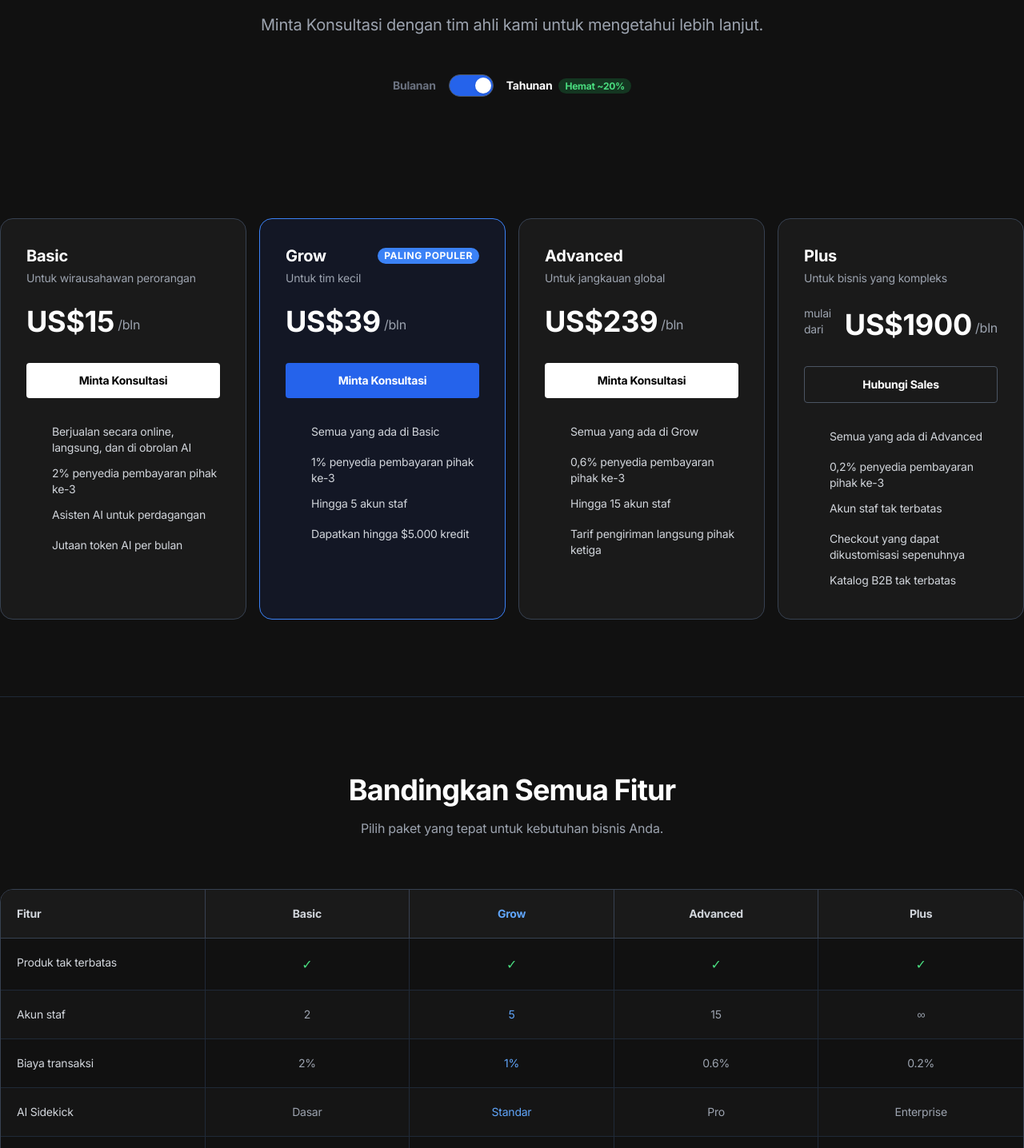
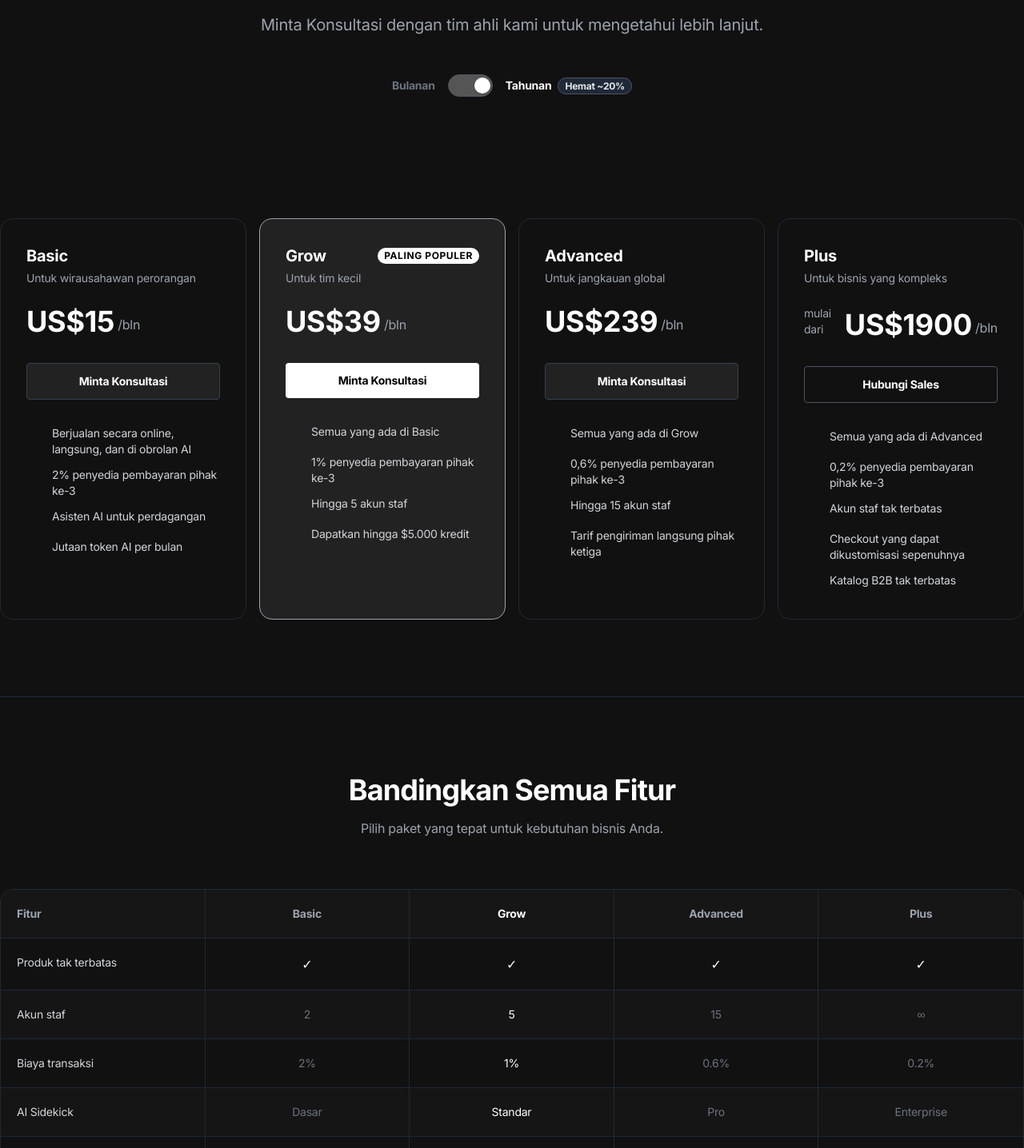
Before and after one commit to frumpfruit/exacommerce-template, a React (Vite) app: page /harga in a window 1280 px wide. Shown: the part 314-1750 px from the top of the page at 80% size. Built offline with nearby package versions, Linux system fonts and the light colour scheme; a web font is replaced by a local one.

Commit message:
style: adjust harga page colors and responsiveness, clean up footer links

```diff
--- a/src/components/Footer.jsx
+++ b/src/components/Footer.jsx
@@ -11,23 +11,12 @@ export default function Footer({ dark = false }) {
       heading: 'Sistem',
       items: [
         { name: 'Produk', path: '/tema' },
-        { name: 'Solusi', path: '#' },
         { name: 'Harga', path: '/harga' },
-      ],
-    },
-    {
-      heading: 'Ekosistem',
-      items: [
-        { name: 'Dokumentasi', path: '#' },
-        { name: 'Blog', path: '#' },
-        { name: 'Panduan', path: '#' },
       ],
     },
     {
       heading: 'Perusahaan',
       items: [
-        { name: 'Tentang Kami', path: '#' },
-        { name: 'Karir', path: '#' },
         { name: 'Privasi', path: '/legal/privacy' },
       ],
     },
--- a/src/pages/HargaPage.jsx
+++ b/src/pages/HargaPage.jsx
@@ -123,7 +123,7 @@ export default function HargaPage() {
       <section className="px-margin-desktop py-32 max-w-container-max mx-auto text-center">
         <AnimatedSection>
           <motion.div
-            className="inline-block px-3 py-1 border border-blue-500/40 text-blue-400 font-label text-xs uppercase tracking-widest mb-8 bg-blue-500/5"
+            className="inline-block px-3 py-1 border border-gray-600 text-gray-200 font-label text-xs uppercase tracking-widest mb-8 bg-gray-800/50"
             initial={{ opacity: 0, y: 12 }}
             animate={{ opacity: 1, y: 0 }}
             transition={{ duration: 0.5 }}
@@ -140,7 +140,7 @@ export default function HargaPage() {
             <span className={`text-sm font-bold transition-colors ${!isYearly ? 'text-white' : 'text-gray-500'}`}>Bulanan</span>
             <motion.button
               className="w-14 h-7 rounded-full p-1 flex items-center cursor-pointer border border-gray-600 relative"
-              style={{ backgroundColor: isYearly ? '#2563EB' : '#1a1a1a' }}
+              style={{ backgroundColor: isYearly ? '#555' : '#1a1a1a' }}
               onClick={() => setIsYearly(!isYearly)}
               whileTap={{ scale: 0.95 }}
               transition={{ duration: 0.2 }}
@@ -156,7 +156,7 @@ export default function HargaPage() {
               Tahunan
               {isYearly && (
                 <motion.span
-                  className="ml-2 text-xs bg-green-500/20 text-green-400 px-2 py-0.5 rounded-full"
+                  className="ml-2 text-xs bg-gray-800 border border-gray-600 text-gray-200 px-2 py-0.5 rounded-full"
                   initial={{ opacity: 0, scale: 0.8 }}
                   animate={{ opacity: 1, scale: 1 }}
                 >
@@ -176,10 +176,10 @@ export default function HargaPage() {
               <GlowCard
                 className={`flex flex-col rounded-xl border h-full ${
                   plan.highlight
-                    ? 'border-blue-500 bg-blue-950/30'
-                    : 'border-gray-700 bg-[#1a1a1a]'
+                    ? 'border-gray-400 bg-[#222]'
+                    : 'border-gray-800 bg-[#111]'
                 }`}
-                glowColor={plan.highlight ? 'rgba(37,99,235,0.2)' : 'rgba(255,255,255,0.05)'}
+                glowColor={plan.highlight ? 'rgba(255,255,255,0.1)' : 'rgba(255,255,255,0.02)'}
               >
                 <div className="p-8 flex flex-col flex-1">
                   <div className="mb-6">
@@ -187,7 +187,7 @@ export default function HargaPage() {
                       <h3 className="text-xl font-bold">{plan.name}</h3>
                       {plan.badge && (
                         <motion.span
-                          className="text-xs bg-blue-500 text-white px-2 py-0.5 rounded-full font-label font-bold uppercase tracking-wider"
+                          className="text-xs bg-white text-black px-2 py-0.5 rounded-full font-label font-bold uppercase tracking-wider"
                           initial={{ scale: 0.8, opacity: 0 }}
                           animate={{ scale: 1, opacity: 1 }}
                           transition={{ delay: 0.3 }}
@@ -221,8 +221,8 @@ export default function HargaPage() {
                       className={`w-full py-3 font-bold rounded transition-colors text-sm ${
                         plan.ctaVariant === 'primary'
                           ? plan.highlight
-                            ? 'bg-blue-600 text-white hover:bg-blue-500'
-                            : 'bg-white text-black hover:bg-gray-200'
+                            ? 'bg-white text-black hover:bg-gray-200'
+                            : 'bg-[#222] border border-gray-700 text-white hover:bg-gray-800'
                           : 'border border-gray-600 text-white hover:bg-gray-800'
                       }`}
                     >
@@ -233,7 +233,7 @@ export default function HargaPage() {
                   <ul className="space-y-3 text-sm text-gray-300 flex-grow">
                     {plan.features.map((f) => (
                       <li key={f} className="flex gap-2 items-start">
-                        <span className="material-symbols-outlined text-base text-green-400 shrink-0 mt-0.5 font-bold">check</span>
+                        <span className="material-symbols-outlined text-base text-white shrink-0 mt-0.5 font-bold">check</span>
                         {f}
                       </li>
                     ))}
@@ -252,10 +252,11 @@ export default function HargaPage() {
             <h2 className="text-4xl font-headline font-bold tracking-tight mb-4">Bandingkan Semua Fitur</h2>
             <p className="text-gray-400">Pilih paket yang tepat untuk kebutuhan bisnis Anda.</p>
           </AnimatedSection>
-          <AnimatedSection direction="scale" className="border border-gray-700 rounded-xl overflow-hidden">
-            <div className="grid grid-cols-5 border-b border-gray-700 bg-[#1a1a1a]">
+          <AnimatedSection direction="scale" className="border border-gray-800 rounded-xl overflow-x-auto">
+            <div className="min-w-[800px]">
+              <div className="grid grid-cols-5 border-b border-gray-800 bg-[#161616]">
                 {['Fitur', 'Basic', 'Grow', 'Advanced', 'Plus'].map((h, i) => (
-                <div key={h} className={`p-5 text-sm font-bold ${i > 0 ? 'text-center' : ''} ${i === 2 ? 'text-blue-400' : 'text-gray-300'} ${i < 4 ? 'border-r border-gray-700' : ''}`}>
+                  <div key={h} className={`p-5 text-sm font-bold ${i > 0 ? 'text-center' : ''} ${i === 2 ? 'text-white' : 'text-gray-400'} ${i < 4 ? 'border-r border-gray-800' : ''}`}>
                     {h}
                   </div>
                 ))}
@@ -279,12 +280,13 @@ export default function HargaPage() {
                 >
                   <div className="p-5 text-sm text-gray-300 border-r border-gray-800">{feature}</div>
                   {vals.map((v, vi) => (
-                  <div key={vi} className={`p-5 text-sm text-center ${vi === 1 ? 'text-blue-400' : 'text-gray-400'} ${vi < 3 ? 'border-r border-gray-800' : ''}`}>
-                    {v === '✓' ? <span className="text-green-400 text-base">✓</span> : v === '✗' ? <span className="text-gray-600">✗</span> : v}
+                    <div key={vi} className={`p-5 text-sm text-center ${vi === 1 ? 'text-white' : 'text-gray-500'} ${vi < 3 ? 'border-r border-gray-800' : ''}`}>
+                      {v === '✓' ? <span className="text-white text-base">✓</span> : v === '✗' ? <span className="text-gray-700">✗</span> : v}
                     </div>
                   ))}
                 </motion.div>
               ))}
+            </div>
           </AnimatedSection>
         </div>
       </section>
@@ -294,7 +296,7 @@ export default function HargaPage() {
         <div className="max-w-2xl mx-auto">
           <AnimatedSection className="text-center mb-12">
             <h2 className="text-3xl font-headline font-bold tracking-tight mb-4">Pertanyaan Umum</h2>
-            <p className="text-gray-400">Pertanyaan lain? <a href="#" className="text-blue-400 hover:underline">Hubungi tim kami.</a></p>
+            <p className="text-gray-400">Pertanyaan lain? <a href="#" className="text-white hover:underline">Hubungi tim kami.</a></p>
           </AnimatedSection>
           <AnimatedSection direction="up" className="border-t border-gray-700">
             {pricingFaqs.map((faq, i) => <PricingFAQ key={faq.q} {...faq} index={i} />)}
@@ -305,18 +307,18 @@ export default function HargaPage() {
       {/* CTA Banner */}
       <section className="px-margin-desktop py-24 border-t border-gray-800">
         <div className="max-w-container-max mx-auto">
-          <GlowCard className="rounded-2xl bg-[#1a1a1a] border border-gray-700 p-16 text-center" glowColor="rgba(37,99,235,0.15)">
+          <GlowCard className="rounded-2xl bg-[#111] border border-gray-800 p-8 md:p-16 text-center" glowColor="rgba(255,255,255,0.05)">
             <AnimatedSection>
-              <h2 className="text-4xl font-headline font-bold tracking-tight mb-6">Minta Konsultasi Gratis</h2>
+              <h2 className="text-3xl md:text-4xl font-headline font-bold tracking-tight mb-6">Minta Konsultasi Gratis</h2>
               <p className="text-gray-400 max-w-lg mx-auto mb-10">Hubungi kami melalui WhatsApp untuk mendapatkan panduan implementasi Exantara.</p>
               <div className="flex flex-wrap gap-4 justify-center">
-                <a href="https://wa.me/6282337123533?text=Halo%20Exantara,%20saya%20tertarik%20dengan%20layanan%20Anda." target="_blank" rel="noopener noreferrer">
-                  <MagneticButton className="bg-blue-600 text-white px-10 py-4 font-bold rounded-lg hover:bg-blue-500 transition-colors">
+                <a href="https://wa.me/6282337123533?text=Halo%20Exantara,%20saya%20tertarik%20dengan%20layanan%20Anda." target="_blank" rel="noopener noreferrer" className="w-full sm:w-auto">
+                  <MagneticButton className="w-full bg-white text-black px-10 py-4 font-bold rounded-xl hover:bg-gray-200 transition-colors">
                     Hubungi WhatsApp
                   </MagneticButton>
                 </a>
-                <a href="#demo">
-                  <MagneticButton className="border border-gray-600 text-white px-10 py-4 font-bold rounded-lg hover:border-gray-400 transition-colors">
+                <a href="#demo" className="w-full sm:w-auto">
+                  <MagneticButton className="w-full bg-transparent border border-gray-600 text-white px-10 py-4 font-bold rounded-xl hover:bg-gray-800 transition-colors">
                     Jadwalkan Demo
                   </MagneticButton>
                 </a>
@@ -326,7 +328,9 @@ export default function HargaPage() {
         </div>
       </section>
 
-      <Footer dark={true} />
+      <div className="bg-white">
+        <Footer />
+      </div>
     </div>
   );
 }
```
Lines whose indentation alone changed are shown as unchanged.
